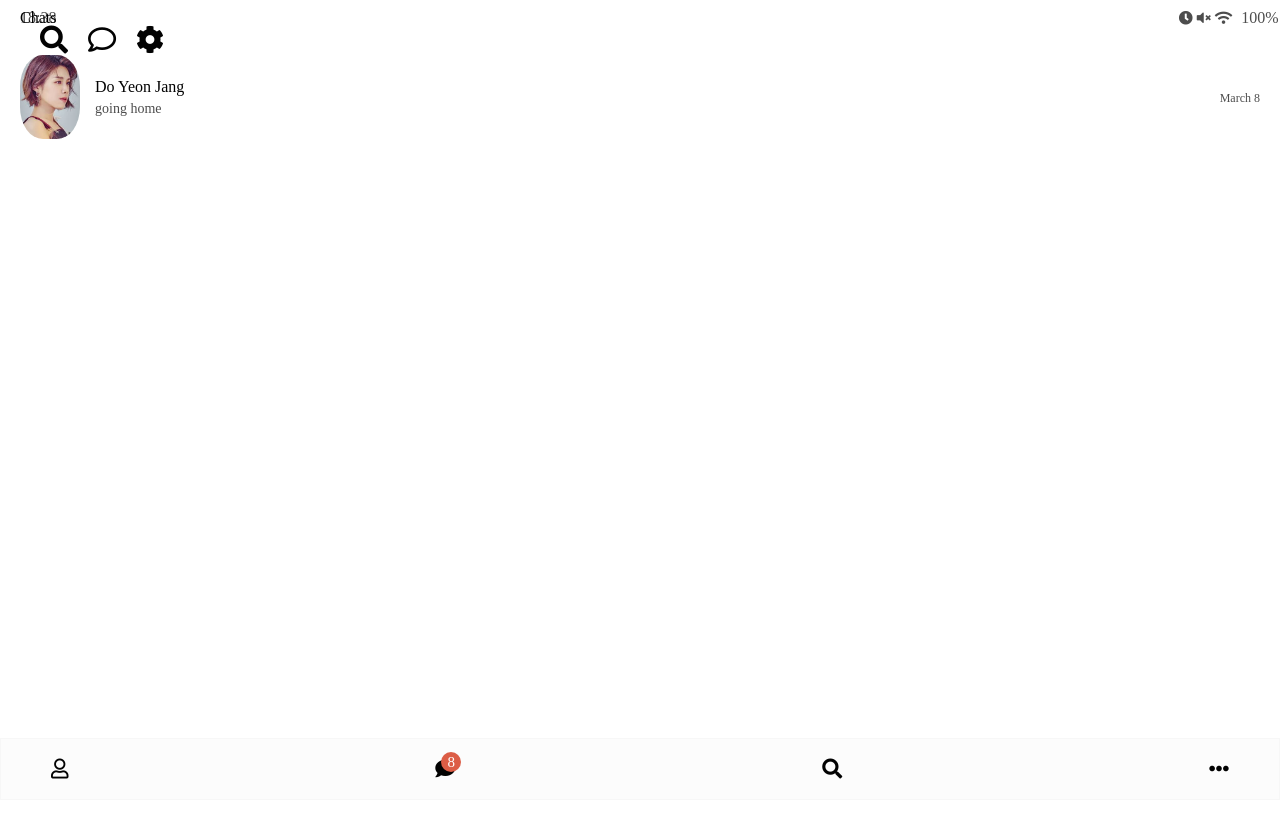
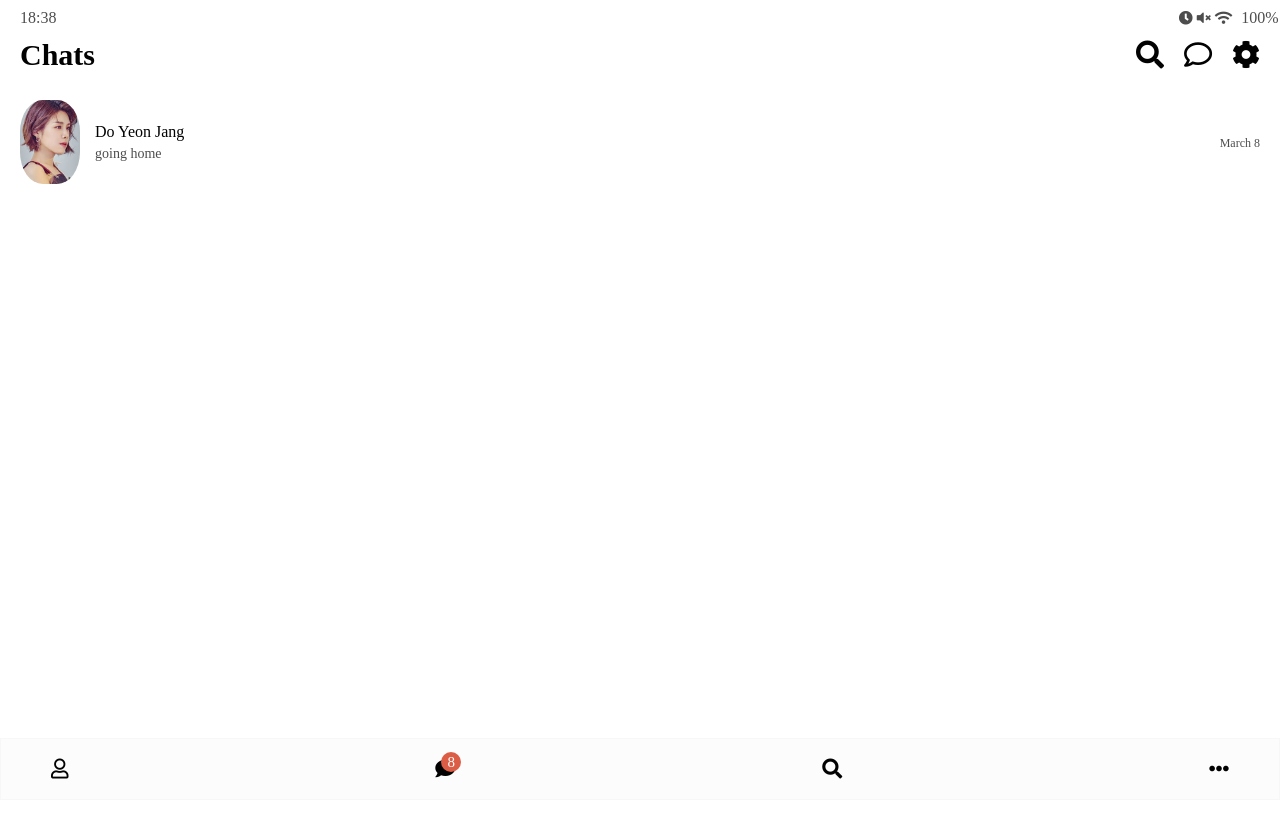
Before and after one commit to leesangjik/kakao_clone, a plain HTML site: page index.html in a window 1280 px wide. Shown: the top 818 px of the page. Drawn offline with Linux system fonts and the light colour scheme.

Commit message:
Update header.css

```diff
--- a/css/header.css
+++ b/css/header.css
@@ -1,3 +1,4 @@
+.header{
     display: flex;
     justify-content: space-between;
     align-items: center;
```
